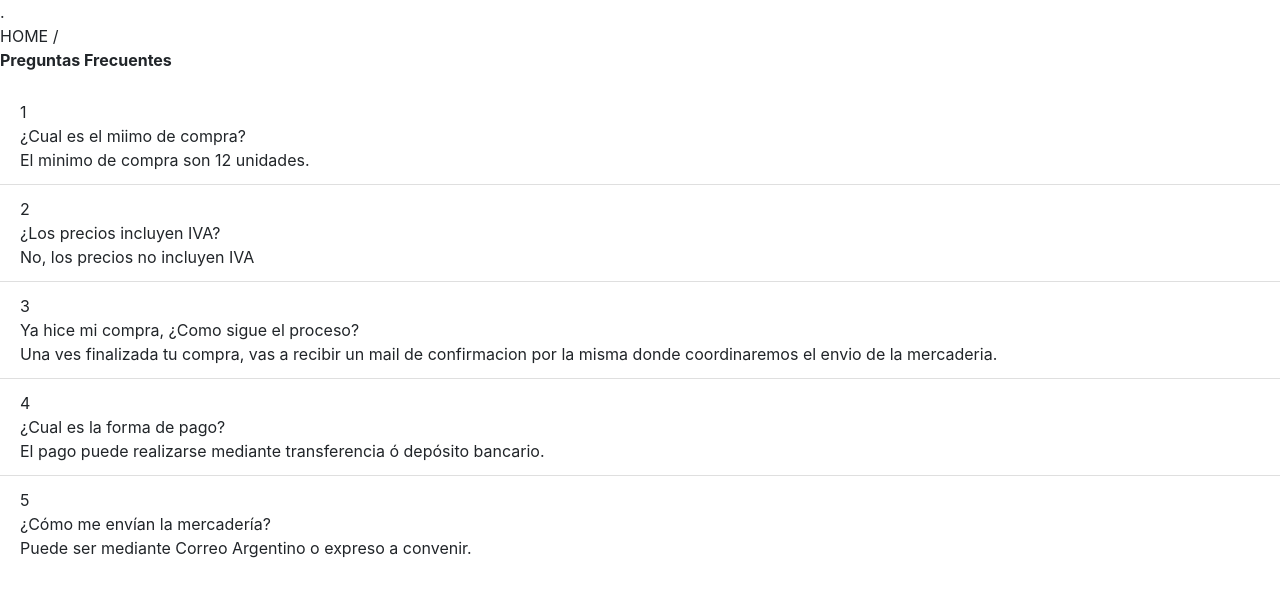
After one commit to AilenVazquez/Proyecto-Integrador, a PHP site: page /Proyecto-Integrador/F.A.Q.PreguntasFrecuentes.php in a window 1280 px wide. The commit adds this page. Shown: the top 597 px of the page. Run offline with PHP 8.4, Linux system fonts and the light colour scheme.

Commit message:
Preguntas Frecuentes y Perfil de Usuario

```diff
--- /dev/null
+++ b/F.A.Q.PreguntasFrecuentes.php
@@ -0,0 +1,61 @@
+.<!DOCTYPE html>
+<html lang="en" dir="ltr">
+  <head>
+     <meta charset="utf-8">
+     <link rel="stylesheet" href="Css\Style.css">
+     <title></title>
+     <meta name="viewport" content="width=device-width, initial-scale=1">
+     <link rel="stylesheet" href="https://maxcdn.bootstrapcdn.com/bootstrap/4.3.1/css/bootstrap.min.css">
+     <script src="https://ajax.googleapis.com/ajax/libs/jquery/3.4.1/jquery.min.js"></script>
+     <script src="https://cdnjs.cloudflare.com/ajax/libs/popper.js/1.14.7/umd/popper.min.js"></script>
+     <script src="https://maxcdn.bootstrapcdn.com/bootstrap/4.3.1/js/bootstrap.min.js"></script>
+     <!-- jQuery library -->
+     <script src="https://ajax.googleapis.com/ajax/libs/jquery/3.4.1/jquery.min.js"></script>
+  </head>
+  <body id="index">
+     <article id="index">
+       HOME /
+     </article>
+      <p><strong>Preguntas Frecuentes</strong>  </p>
+    <div class="conteiner">
+      <ul class="list-group list-group-flush">
+         <li class="list-group-item"><div class="numero">
+          1
+         </div><article class="pregunta">
+          ¿Cual es el miimo de compra?
+         </article><article class="respuesta">
+          El minimo de compra son 12 unidades.
+         </article> </li>
+         <li class="list-group-item"><div class="numero">
+         2
+         </div><article class="pregunta">
+          ¿Los precios incluyen IVA?
+         </article> <article class="respuesta">
+          No, los precios no incluyen IVA
+         </article> </li>
+         <li class="list-group-item"><div class="numero">
+           3
+         </div><article class="pregunta">
+           Ya hice mi compra, ¿Como sigue el proceso?
+         </article> <article class="respuesta">
+          Una ves finalizada tu compra, vas a recibir un mail de confirmacion por la misma donde coordinaremos el envio de la mercaderia.
+         </article></li>
+         <li class="list-group-item"><div class="numero">
+          4
+         </div><article class="pregunta">
+          ¿Cual es la forma de pago?
+         </article> <article class="respuesta">
+          El pago puede realizarse mediante transferencia ó depósito bancario.
+         </article></li>
+         <li class="list-group-item"><div class="numero">
+         5
+         </div><article class="pregunta">
+          ¿Cómo me envían la mercadería?
+         </article> <article class="respuesta">
+         Puede ser mediante Correo Argentino o expreso a convenir.
+         </article></li>
+      </ul>
+    </div>
+
+  </body>
+</html>
```
Also changed, not shown: Perfil del Usuario.php (added, +38 -0 lines), css/master.css (+63 -0 lines), img/usuario.png (added).
